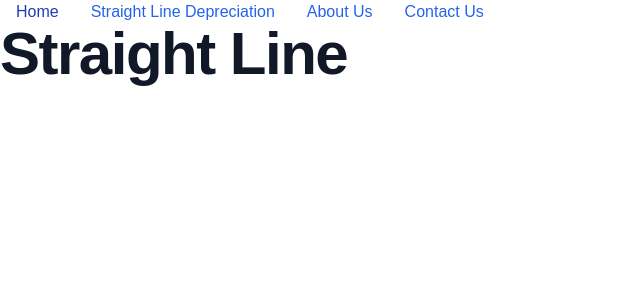
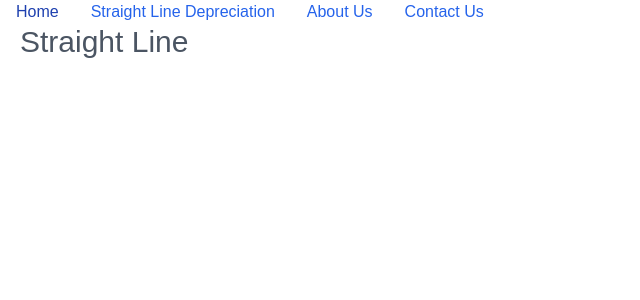
Before and after one commit to qcprof/depreciation, a Next.js app: page /straight-line in a window 1280 px wide. Shown: the top 300 px of the page, without its empty margins (0-640 px from the left). Built offline with nearby package versions, Linux system fonts and the light colour scheme.

Commit message:
updated h1 style

```diff
--- a/src/app/straight-line/page.jsx
+++ b/src/app/straight-line/page.jsx
@@ -1,7 +1,7 @@
 export default function Page() {
   return (
     <>
-      <h1 className="mb-4 text-4xl font-extrabold leading-none tracking-tight text-gray-900 md:text-5xl lg:text-6xl dark:text-white">Straight Line</h1>
+      <h1 className="ml-5 mb-4 text-3xl text-gray-600 ">Straight Line</h1>
     </>
   );
 }
```
